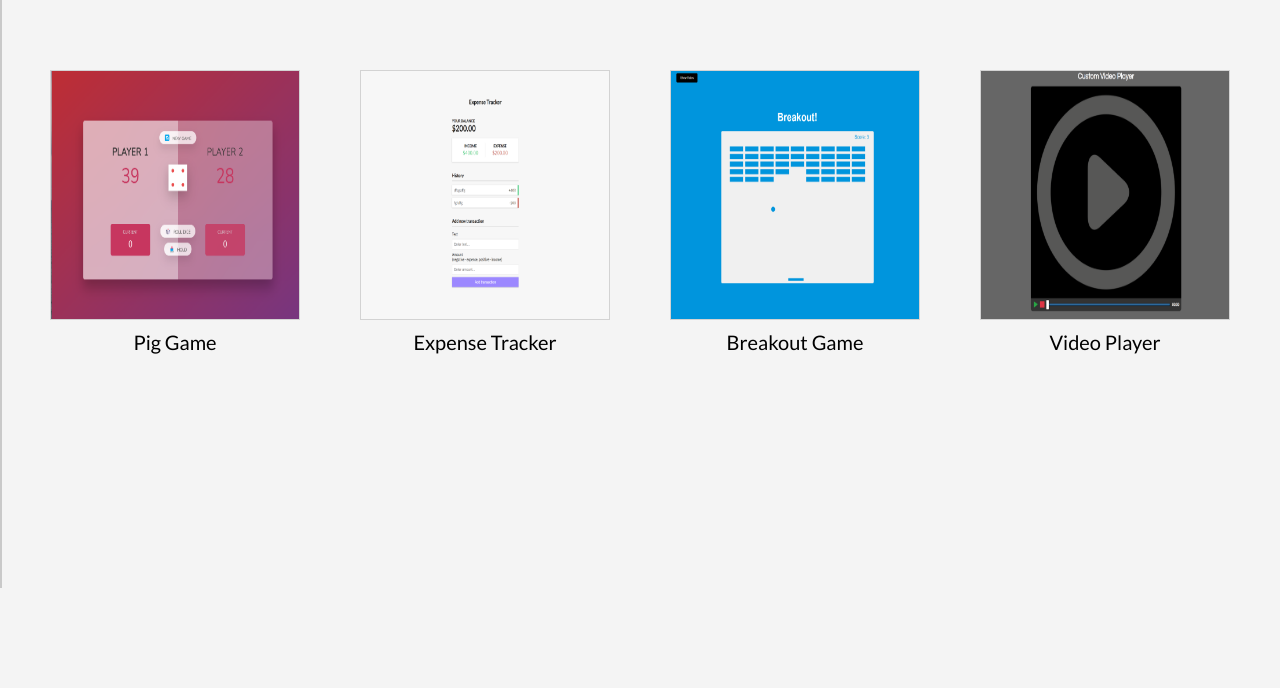
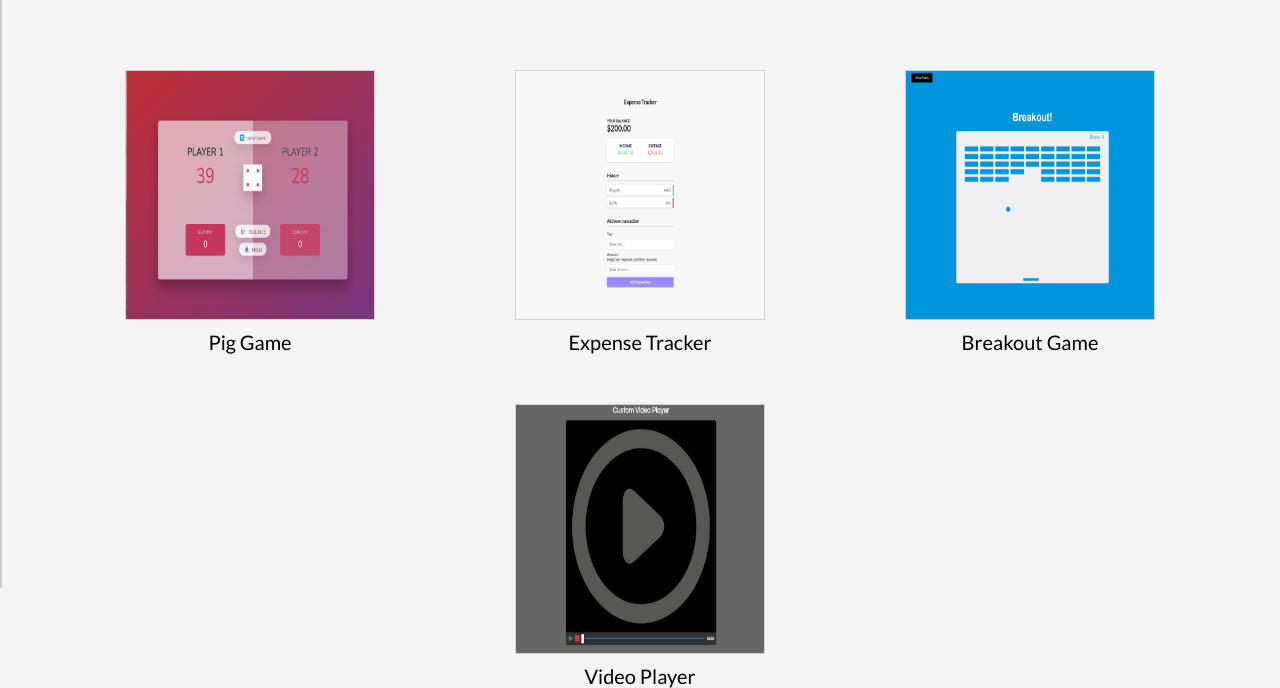
Before and after one commit to markrheinheimer/my-portfolio, a plain HTML site: page projects.html in a window 1280 px wide. Shown: the part 214-902 px from the top of the page. Before the commit the page ends 800 px from the top, so only its background shows below. Drawn offline with Linux system fonts and the light colour scheme.

Commit message:
made minor styling corrections

```diff
--- a/styles/projects.css
+++ b/styles/projects.css
@@ -46,8 +46,8 @@ body {
   width: 250px;
   margin-top: 50px;
   margin-bottom: 10px;
-  margin-left: 30px;
-  margin-right: 30px;
+  margin-left: 70px;
+  margin-right: 70px;
   border: 1px solid;
   border-color: lightgray;
 }
```
Also changed, not shown: certs.html (+7 -0 lines).
